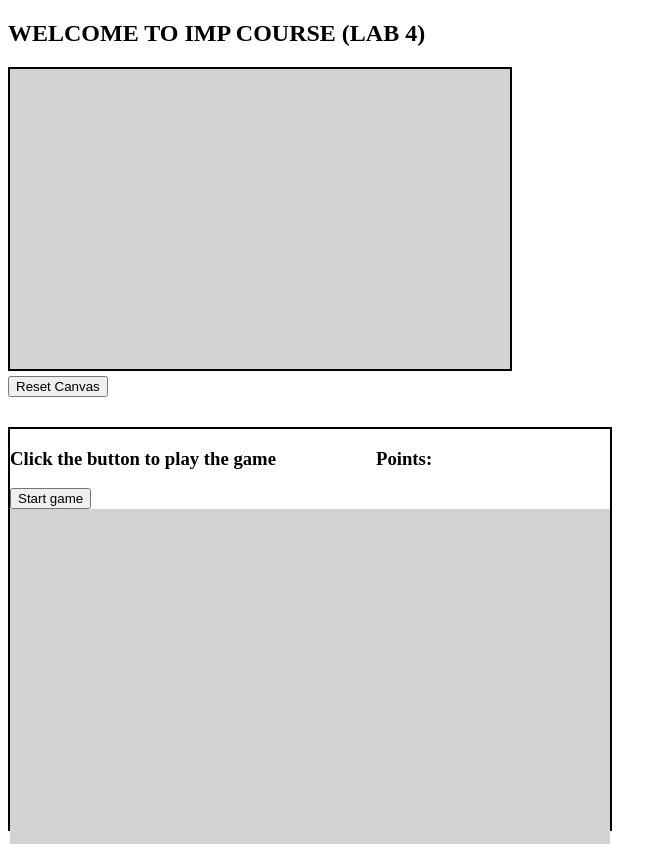
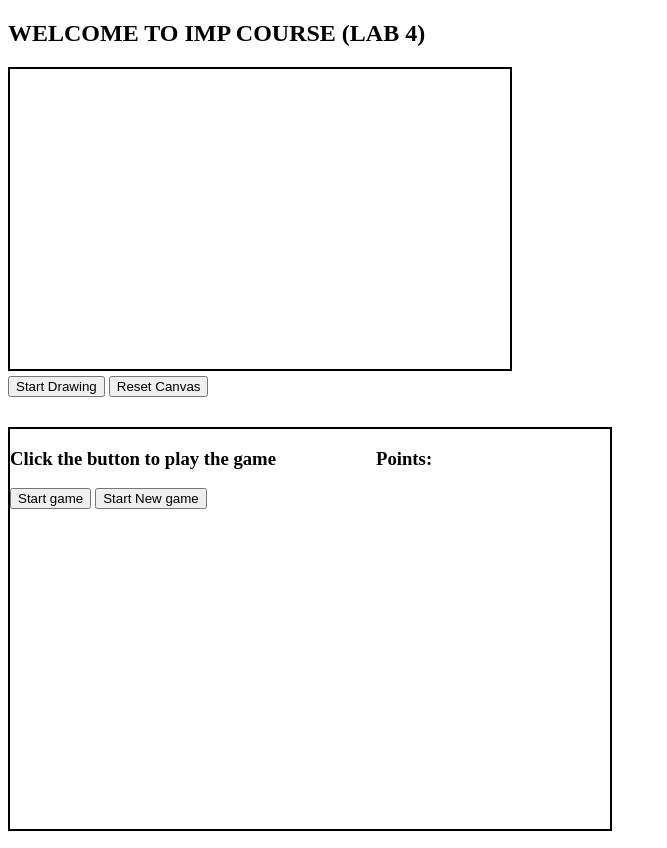
Before and after one commit to Shishir-Singh-Timalsina/IMP4, a plain HTML site: page index.html in a window 1280 px wide. Shown: the whole page, without its empty margins (0-667 px from the left). Drawn offline with nearby package versions, Linux system fonts and the light colour scheme.

Commit message:
new button

```diff
--- a/CSS.css
+++ b/CSS.css
@@ -17,10 +17,6 @@ button#canvasReset{
     border: 2px solid black;
 }
 
-#canvas{
-    background-color: #d1d2d3;
-
-}
 .header{
     float: left;
     margin-right: 100px;
--- a/canvasjs.js
+++ b/canvasjs.js
@@ -1,5 +1,5 @@
 function draw(){
-    var canvas = document.getElementById("myCanvas");
+    var canvas = document.getElementById("drawCanvas");
     var ctx = canvas.getContext("2d");
     var start_x, start_y, end_x, end_y, x,y ;
 
@@ -38,12 +38,12 @@ function draw(){
 
 
     function clearCanvas(){
-        location.reload();
+      location.reload();
 
-        ctx.fillStyle = "#d1d2d3";
-        ctx.fillRect(0,0,canvas.clientWidth,canvas.height);
+
+        /*ctx.fillStyle = "#d1d2d3";
+        ctx.fillRect(0,0,canvas.clientWidth,canvas.height);*/
     }
 
 
-
 }
--- a/game.js
+++ b/game.js
@@ -0,0 +1,7 @@
+function startGame(){
+    var canvas = document.getElementById("gameCanvas");
+    var ctx = canvas.getContext("2d");
+
+    ctx.fillStyle = "#f9f2ec";
+    ctx.fillRect(0,0,canvas.clientWidth,canvas.height);
+}
--- a/gamejavascript.js
+++ b/gamejavascript.js
@@ -1,5 +1,5 @@
 jQuery(document).ready(function($) {
-    var canvas = document.getElementById("canvas");
+    var canvas = document.getElementById("gameCanvas");
     var ctx = canvas.getContext("2d");
     var mouseIsDown = false;
     var canvasX = [], canvasY = [];
--- a/index.html
+++ b/index.html
@@ -19,7 +19,7 @@
 
 
     </head>
-    <body onload="draw()">
+    <body>
 
 
         <h2 class="mainHeader">WELCOME TO IMP COURSE (LAB 4)</h2>
@@ -28,18 +28,21 @@
 
             <!--Simple Canvas-->
             <div class="canvasContainer">
-                <canvas id="myCanvas" width ="500" height ="300">
+                <canvas id="drawCanvas" width ="500" height ="300">
                 </canvas>
             </div>
+            <button onclick="draw()">Start Drawing</button>
             <!--Refresh the canvas-->
             <button id="canvasReset">Reset Canvas</button>
+
 
             <!--Simple Game-->
             <div class="gameContainer">
                     <h3 class="header">Click the button to play the game</h3>
                     <h3 class="points">Points:</h3>
                     <input type="button" class="start" value="Start game">
-                    <canvas id="canvas" width="600" height="335"></canvas>
+                    <button onclick="startGame()">Start New game</button>
+                    <canvas id="gameCanvas" width="600" height="335"></canvas>
             </div>
         </div>
     </body>
```
